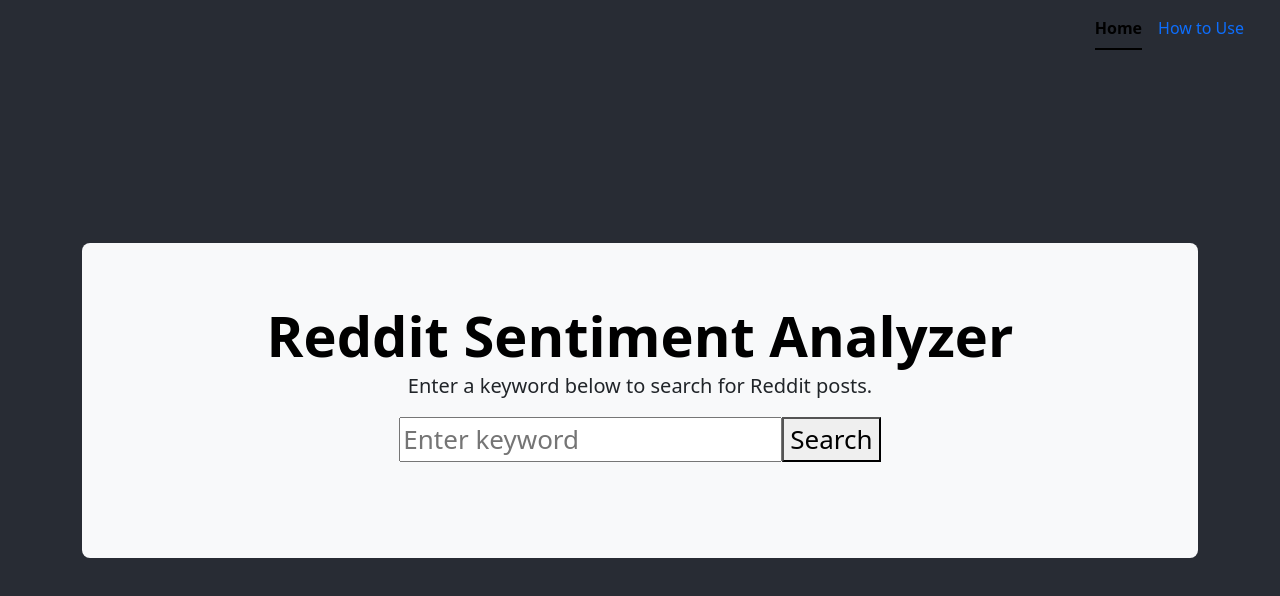
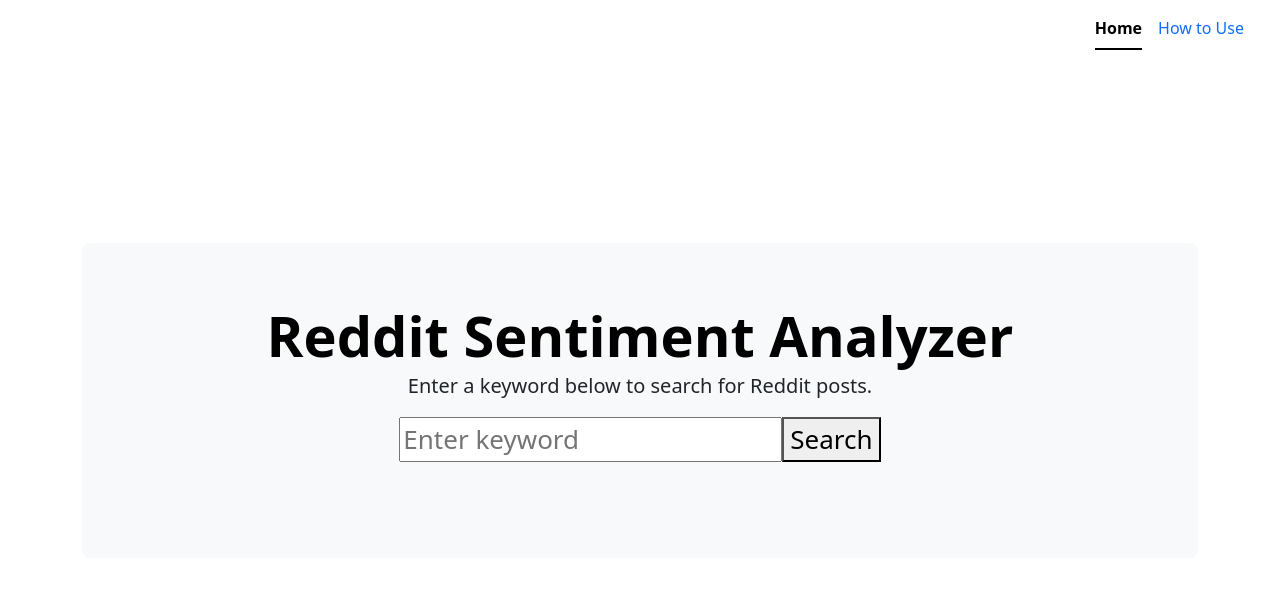
Before and after one commit to georgiakoda/capstone_final, a React (Create React App) app in the folder frontend/: page / in a window 1280 px wide. Shown: the top 596 px of the page. Built offline with nearby package versions, Linux system fonts and the light colour scheme.

Commit message:
i made the background white

```diff
--- a/frontend/src/App.css
+++ b/frontend/src/App.css
@@ -14,7 +14,7 @@
 }
 
 .App-header {
-  background-color: #282c34;
+  background-color: #ffffff;
   min-height: 100vh;
   display: flex;
   flex-direction: column;
```
